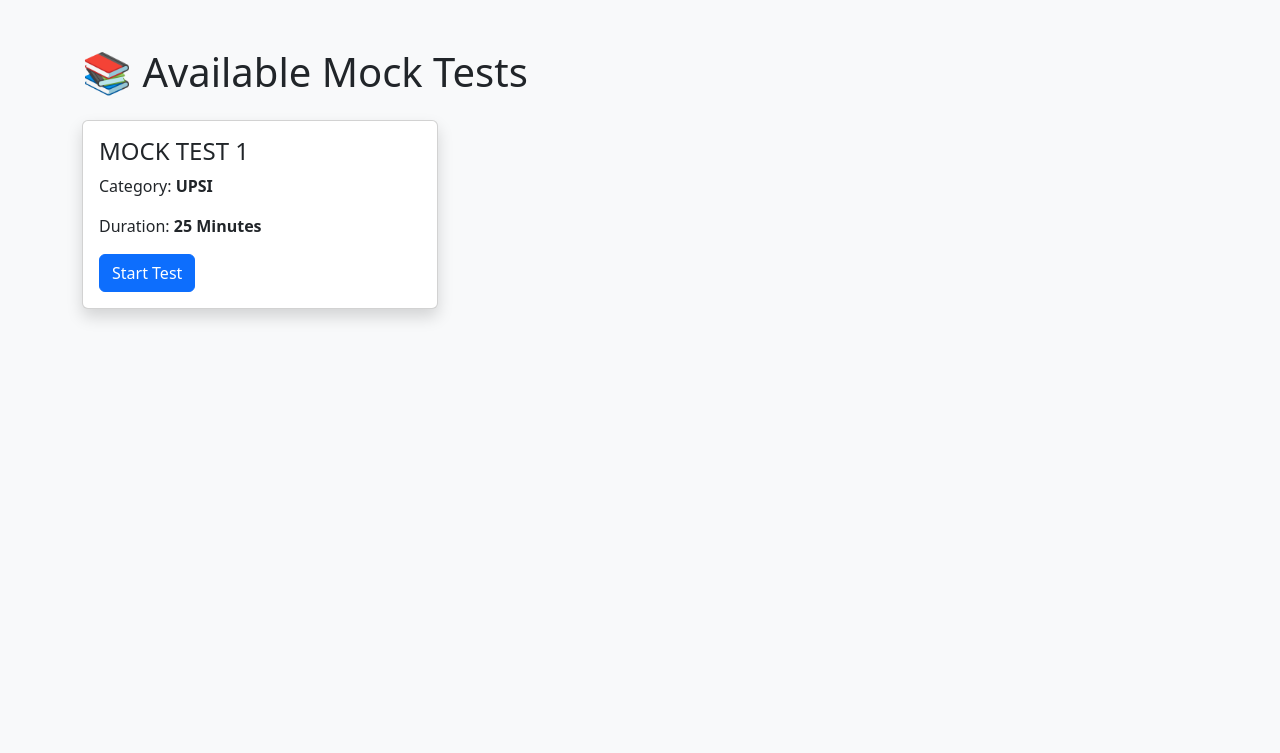
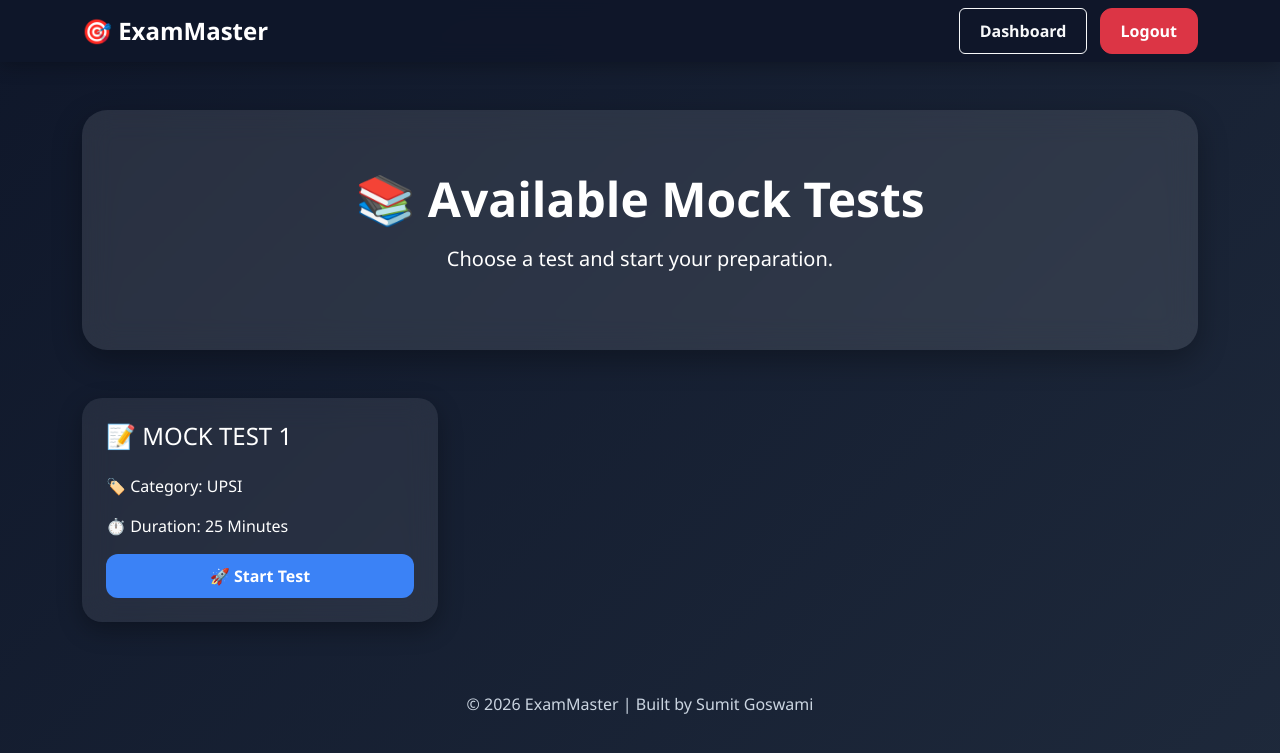
Before and after one commit to sumithackerchd/Mock-Test-Portal, a Flask app: page /tests in a window 1280 px wide. Shown: the top 753 px of the page. Run offline with Flask 3, Linux system fonts and the light colour scheme; a user stored in the database is signed in; data comes from the database, SQL or seed files in the repository.

Commit message:
Tests page redesign

```diff
--- a/templates/tests.html
+++ b/templates/tests.html
@@ -1,4 +1,5 @@
 <!DOCTYPE html>
+
 <html>
 
 <head>
@@ -7,46 +8,76 @@
 
 <link href="https://cdn.jsdelivr.net/npm/bootstrap@5.3.3/dist/css/bootstrap.min.css" rel="stylesheet">
 
+<link rel="stylesheet" href="{{ url_for('static', filename='style.css') }}">
+
 </head>
 
-<body class="bg-light">
+<body>
+
+<nav class="navbar navbar-dark navbar-expand-lg">
+
+<div class="container">
+
+<a class="navbar-brand" href="/">
+🎯 ExamMaster
+</a>
+
+<div>
+
+<a href="/dashboard"
+class="btn btn-outline-light me-2">
+Dashboard </a>
+
+<a href="/logout"
+class="btn btn-danger">
+Logout </a>
+
+</div>
+
+</div>
+
+</nav>
 
 <div class="container mt-5">
 
-<h1 class="mb-4">
+<div class="hero-card text-center mb-5">
+
+<h1 class="display-5 fw-bold">
 📚 Available Mock Tests
 </h1>
 
-<div class="row">
+<p class="lead mt-3">
+Choose a test and start your preparation.
+</p>
+
+</div>
+
+<div class="row g-4">
 
 {% for test in tests %}
 
-<div class="col-md-4 mb-4">
+<div class="col-md-4">
 
-<div class="card shadow h-100">
-
-<div class="card-body">
+<div class="card p-4 h-100">
 
 <h4>
-{{ test[1] }}
+📝 {{ test[1] }}
 </h4>
 
-<p>
-Category:
-<b>{{ test[2] }}</b>
+<p class="mt-3">
+🏷️ Category: {{ test[2] }}
 </p>
 
 <p>
-Duration:
-<b>{{ test[3] }} Minutes</b>
+⏱️ Duration: {{ test[3] }} Minutes
 </p>
 
 <a href="/start_test/{{ test[0] }}"
-class="btn btn-primary">
-Start Test
+class="btn btn-primary mt-auto">
+
+🚀 Start Test
+
 </a>
-
-</div>
 
 </div>
 
@@ -56,7 +87,16 @@ Start Test
 
 </div>
 
+<footer class="footer">
+
+<p>
+© 2026 ExamMaster | Built by Sumit Goswami
+</p>
+
+</footer>
+
 </div>
 
 </body>
+
 </html>
```
